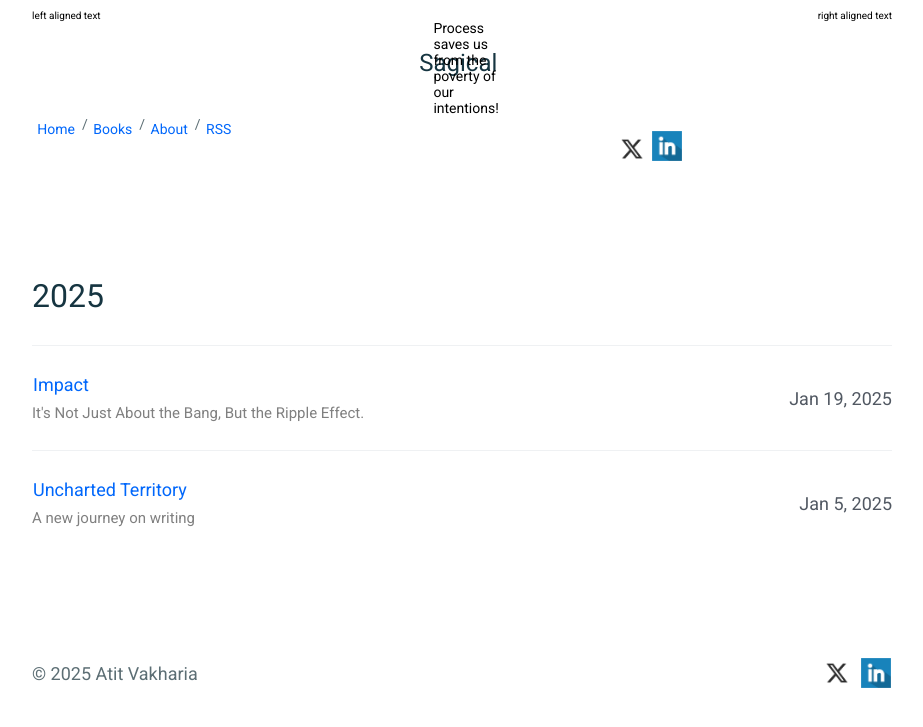
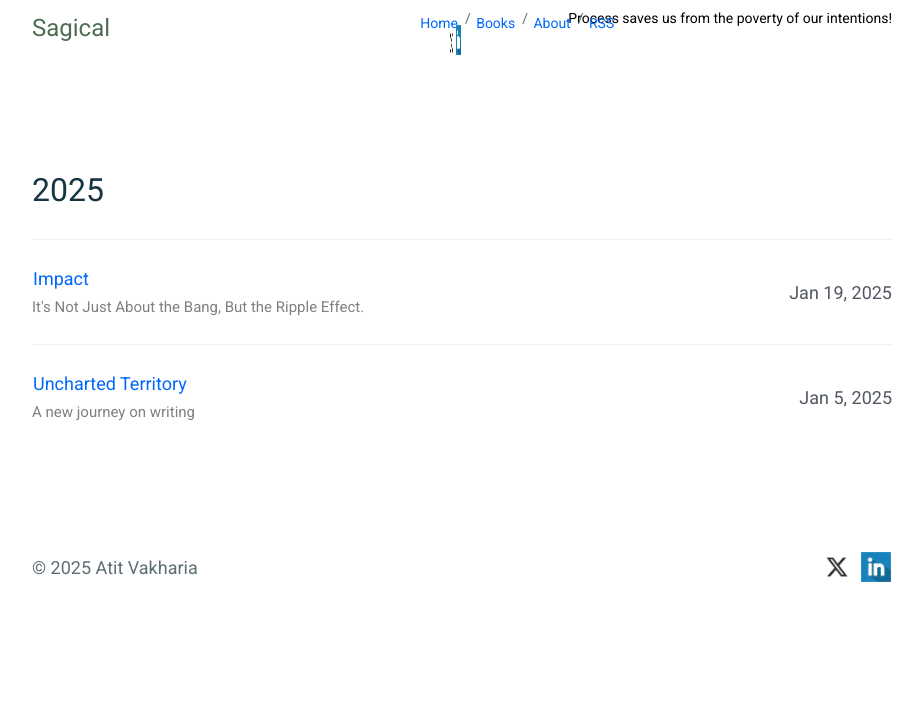
Before and after one commit to mkchoi212/paper-jekyll-theme, a Jekyll site: the page built from index.html, in a window 1280 px wide. Shown: the top 727 px of the page, without its empty margins (178-1101 px from the left). Built offline with Jekyll 4.4.1, drawn with Linux system fonts in a browser that asks for light colours.

Commit message:
Update header.html

```diff
--- a/_includes/header.html
+++ b/_includes/header.html
@@ -1,14 +1,6 @@
 <header class="c-page__header">
-  <div style="float: left; width: 45%;">left aligned text</div>
-  <div style="float: right; text-align: right; width: 50%;">right aligned text </div>
-  <div style="display: flex; flex-direction: row; justify-content: space-around; flex-wrap: wrap;">
-    <div style="display: flex; width: 32%; text-alight: left;">
-      <h1 style="margin: auto; color: navyblue;">{{ site.title }}</h1>
-    </div>
-    <div style="display: flex; position: relative; width: 66%; overflow-wrap: normal; font-size: 14px; text-alight: right; float: right; margin-top: 10px;">
-      Process saves us from the poverty of our intentions!
-    </div>
-  </div>
+  <div style="float: left; width: 45%;"><h1 style="color: #4c6d54;">{{ site.title }}</h1></div>
+  <div style="float: right; text-align: right; width: 50%; font-size: 14px; ">Process saves us from the poverty of our intentions!</div>
   <div style="display: flex; flex-direction: row; justify-content: space-around; flex-wrap: wrap;">
     <div style="display: flex; width: 66%; font-size: 14px;">
       <a href="{{ "/" | prepend: site.baseurl }}">Home</a>
```
